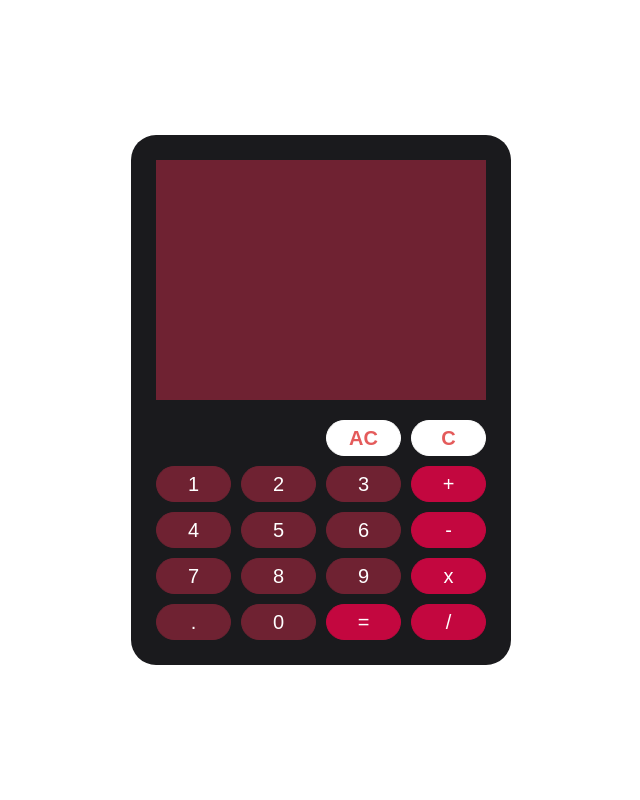
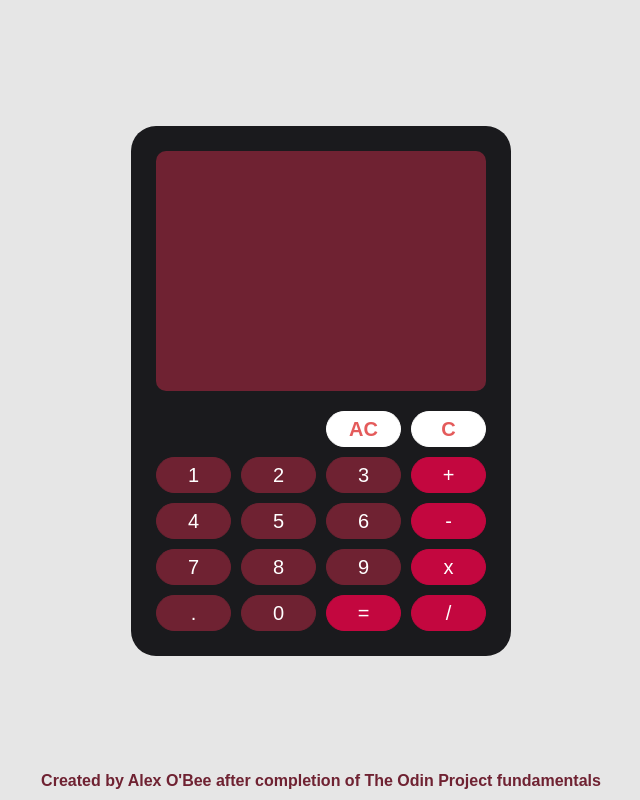
Before and after one commit to axeleebob/calculator, a plain HTML site: page index.html in a window 1280 px wide. Shown: the whole page, without its empty margins (319-959 px from the left). Drawn offline with Linux system fonts and the light colour scheme.

Commit message:
Minor visual tweaks and addition of footer

```diff
--- a/css/default.css
+++ b/css/default.css
@@ -1,4 +1,4 @@
-:root{
+:root {
     --calculator-color: #1A1A1D;
     --screen-color: #6F2232;
     --screen-text-color: white;
@@ -11,6 +11,7 @@ html > * {
     font-family: Arial, Helvetica, sans-serif;
     margin: 0px;
     padding: 0px;
+    background-color: rgb(230, 230, 230);
 }
 
 html, body {
@@ -19,8 +20,17 @@ html, body {
 
 body {
     display: flex;
+    flex-direction: column;
     align-items: center;
-    justify-content: center;
+    justify-content: flex-end;
+}
+
+header, footer {
+    flex: 0 0 auto;
+    margin-top: auto;
+    margin-bottom: 10px;
+    color: var(--screen-color);
+    font-weight: bold;
 }
 
 .calculator {
@@ -39,6 +49,7 @@ body {
     margin: 10px;
     padding: 10px;
     background-color: var(--screen-color);
+    border-radius: 10px;
     display: flex;
     flex-direction: column;
     justify-content: flex-end;
--- a/index.html
+++ b/index.html
@@ -7,6 +7,7 @@
   <link rel="stylesheet" href="css/default.css">
 </head>
 <body>
+  <header></header>
   <div class="calculator">
     <div class="screen">
       <p id="row-1-text" class="screen-text history"></p>
@@ -47,5 +48,6 @@
       </div>
     </div>
   </div>
+  <footer>Created by Alex O'Bee after completion of The Odin Project fundamentals</footer>
 </body>
 </html>
```
